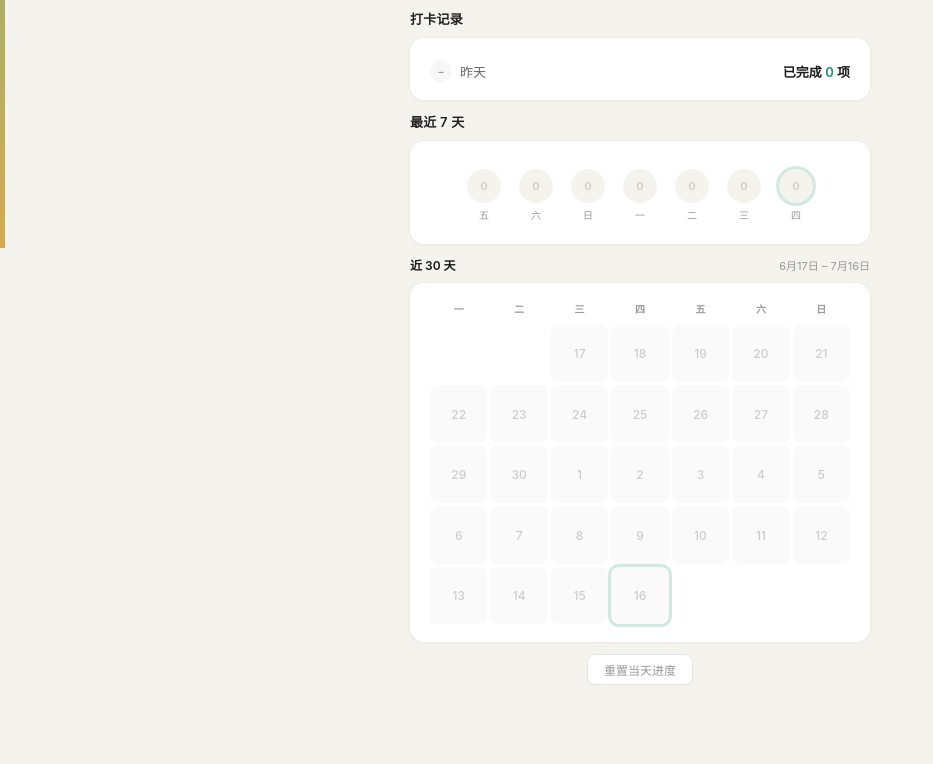
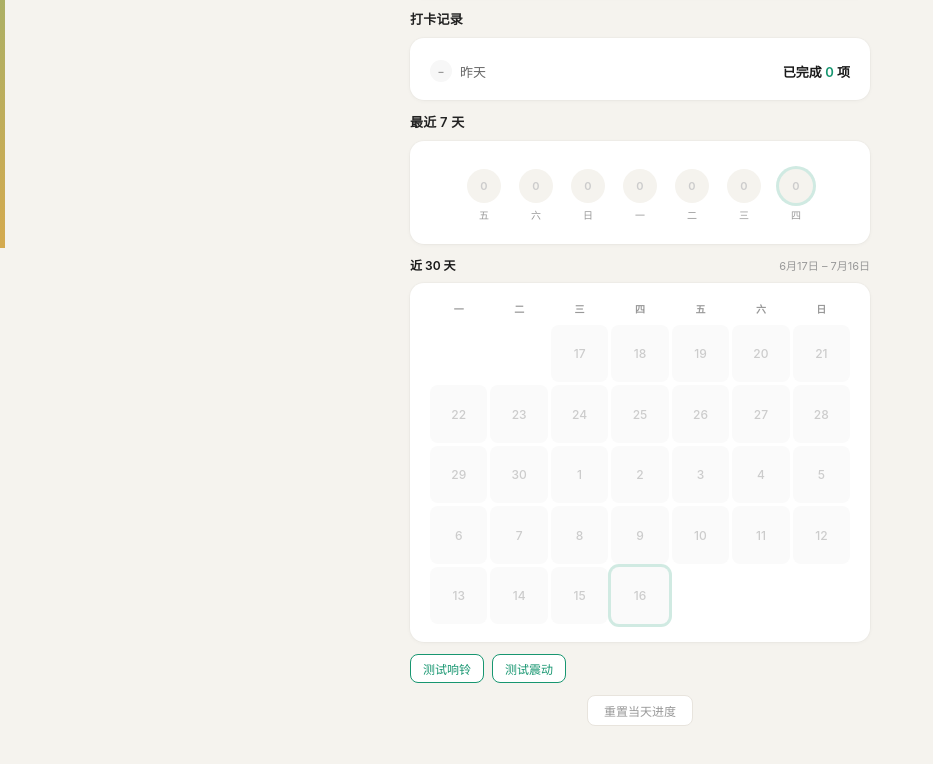
Before and after one commit to HYZDQ/daka, a plain HTML site: page index.html in a window 1280 px wide. Shown: the part 552-1316 px from the top of the page, without its empty margins (0-933 px from the left). Drawn offline with Linux system fonts and the light colour scheme.

Commit message:
第一次提交

```diff
--- a/index.html
+++ b/index.html
@@ -1045,6 +1045,12 @@
         <button class="editor-btn primary" id="editorSaveBtn">保存</button>
       </div>
     </div>
+ </div>
+
+  <!-- Test buttons -->
+  <div style="margin-top:8px;display:flex;gap:8px">
+    <button onclick="playRingtone()" style="padding:5px 12px;border:1px solid #179670;border-radius:8px;background:#fff;color:#179670;font-size:12px;cursor:pointer">测试响铃</button>
+    <button onclick="vibrateDevice()" style="padding:5px 12px;border:1px solid #179670;border-radius:8px;background:#fff;color:#179670;font-size:12px;cursor:pointer">测试震动</button>
   </div>
 
  <div class="reset-area" id="resetBtnWrap">
@@ -1672,23 +1678,25 @@
     try {
       const ctx = new (window.AudioContext || window.webkitAudioContext)();
       const t = ctx.currentTime;
-      [0, 0.08, 0.16].forEach(function(o, i) {
-        const osc = ctx.createOscillator();
-        const gn = ctx.createGain();
+      for (var i = 0; i < 9; i++) {
+        var o = i * 0.08;
+        var f = 660 + (i % 3) * 110;
+        var osc = ctx.createOscillator();
+        var gn = ctx.createGain();
         osc.type = 'sine';
-        osc.frequency.setValueAtTime(660 + i * 110, t + o);
+        osc.frequency.setValueAtTime(f, t + o);
         gn.gain.setValueAtTime(0.3, t + o);
         gn.gain.exponentialRampToValueAtTime(0.01, t + o + 0.1);
         osc.connect(gn);
         gn.connect(ctx.destination);
         osc.start(t + o);
         osc.stop(t + o + 0.1);
-      });
+      }
     } catch (_) {}
   }
 
   function vibrateDevice() {
-    try { if (navigator.vibrate) navigator.vibrate([800, 200, 800]); } catch (_) {}
+    try { if (navigator.vibrate) navigator.vibrate([800, 200, 800, 200, 800]); } catch (_) {}
   }
 
   // ──── Init ────
```
